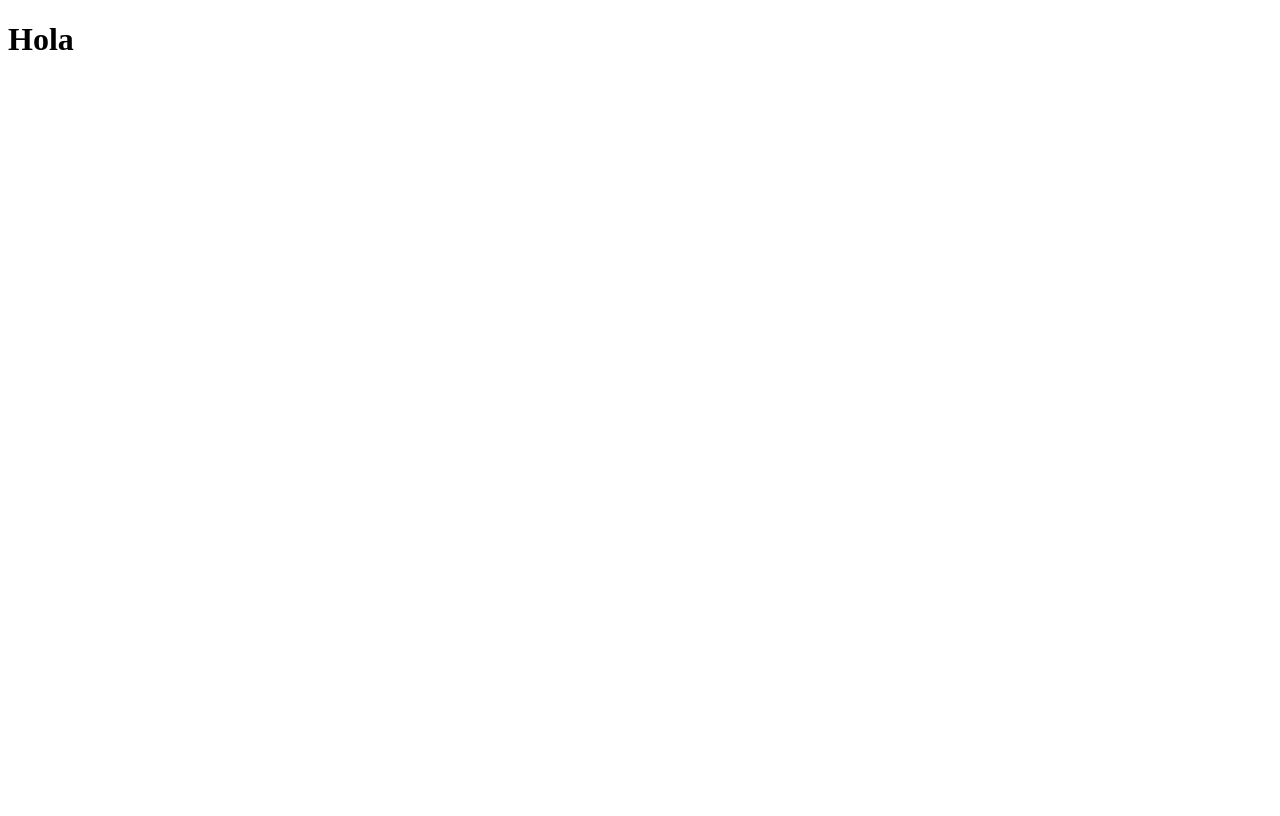
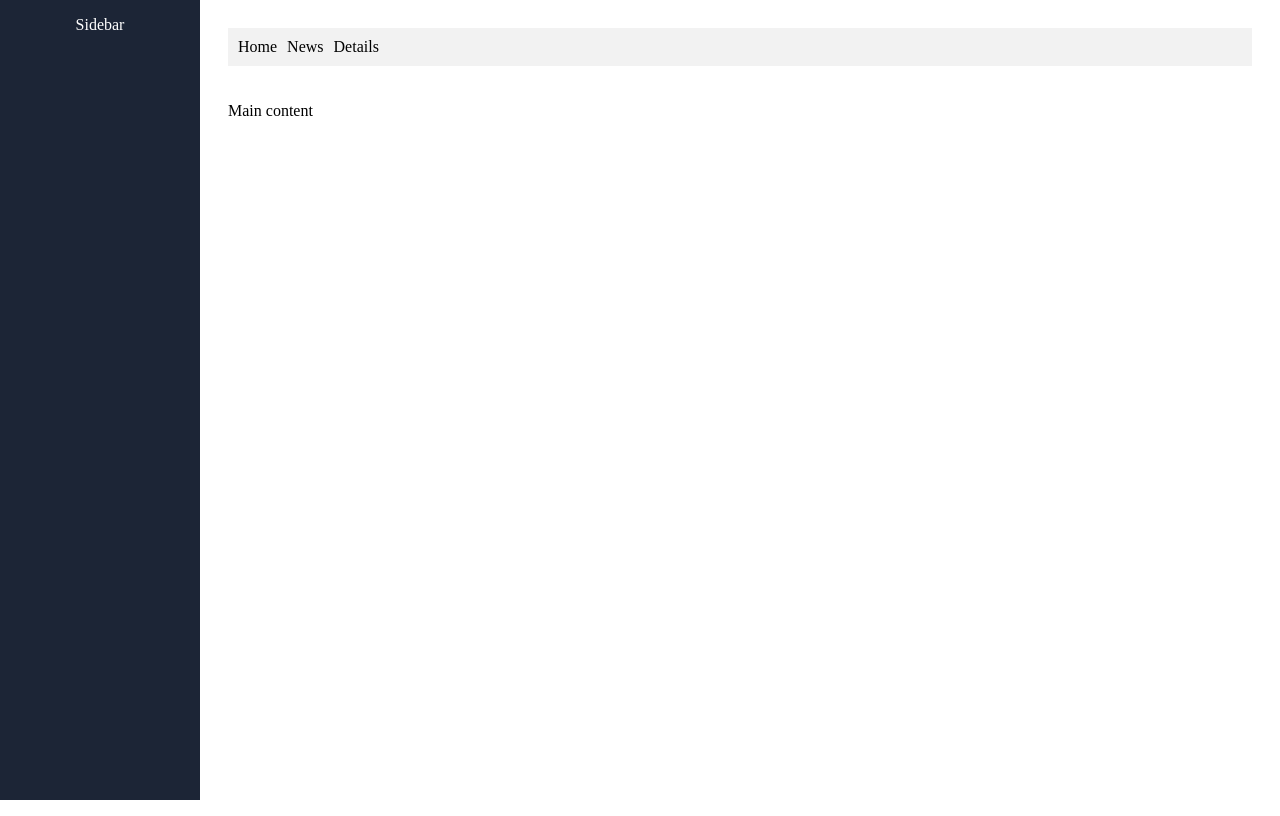
Before and after one commit to DaniloJ0/Frontend_PF, a React (Create React App) app in the folder app/: page / in a window 1280 px wide. Built offline with nearby package versions, Linux system fonts and the light colour scheme.

Commit message:
Add :lipstick: : Add Structure of the site

```diff
--- /dev/null
+++ b/app/src/App.css
@@ -0,0 +1,4 @@
+.container {
+  display: flex;
+  height: 100vh;
+}
--- a/app/src/App.js
+++ b/app/src/App.js
@@ -1,7 +1,15 @@
-
+import "./App.css";
+import Main from "./components/main/Main";
+import "./components/sidebar/SideBar.jsx"
+import SideBar from "./components/sidebar/SideBar.jsx";
 function App() {
   return (
-    <h1>Hola</h1>
+    <>
+      <div className="container">
+        <SideBar />
+        <Main />
+      </div>
+    </>
   );
 }
 
--- /dev/null
+++ b/app/src/components/main/Main.js
@@ -0,0 +1,16 @@
+import React from "react";
+import "./main.css";
+import Navbar from "../navbar/Navbar";
+
+function Main() {
+  return (
+    <div className="main">
+        <Navbar/>
+      <div className="content">
+        <p>Main content</p>
+      </div>
+    </div>
+  );
+}
+
+export default Main;
--- /dev/null
+++ b/app/src/components/main/main.css
@@ -0,0 +1,16 @@
+.main {
+  flex: 1;
+  display: flex;
+  flex-direction: column;
+  padding: 20px;
+}
+
+.content {
+  flex: 1;
+  background-color: #fff;
+}
+
+
+.main {
+  margin-left: 200px; /* El mismo ancho del sidebar */
+}
--- /dev/null
+++ b/app/src/components/navbar/Navbar.jsx
@@ -0,0 +1,21 @@
+import React from 'react'
+import "./navbar.css"
+function Navbar() {
+  return (
+    <nav className="navbar">
+    <ul>
+      <li>
+        <a href="#">Home</a>
+      </li>
+      <li>
+        <a href="#">News</a>
+      </li>
+      <li>
+        <a href="#">Details</a>
+      </li>
+    </ul>
+  </nav>
+  )
+}
+
+export default Navbar
--- /dev/null
+++ b/app/src/components/navbar/navbar.css
@@ -0,0 +1,21 @@
+.navbar {
+  background-color: #f2f2f2;
+  padding: 10px;
+  margin-bottom: 20px;
+}
+
+nav ul{
+  list-style: none;
+  margin: 0;
+  padding: 0;
+}
+
+nav ul li{
+  display: inline-block;
+  margin-right: 10px;
+}
+
+nav ul li a{
+  color: #000;
+  text-decoration: none;
+}
--- /dev/null
+++ b/app/src/components/sidebar/SideBar.jsx
@@ -0,0 +1,14 @@
+import React from 'react'
+import './sideBar.css'
+
+//rfce
+
+function SideBar() {
+  return (
+    <div className="sidebar">
+          <p>Sidebar</p>
+    </div>
+  )
+}
+
+export default SideBar
--- /dev/null
+++ b/app/src/components/sidebar/sideBar.css
@@ -0,0 +1,14 @@
+.sidebar {
+  background-color: #1c2536;
+  color: #fff;
+  width: 200px;
+  text-align: center
+}
+
+/* Agregamos estilos para el sidebar */
+.sidebar {
+  position: fixed;
+  top: 0;
+  bottom: 0;
+  left: 0;
+}
```
Also changed, not shown: app/src/data/data.js (added), 1 other file (tests, documents, lock files or other folders).
